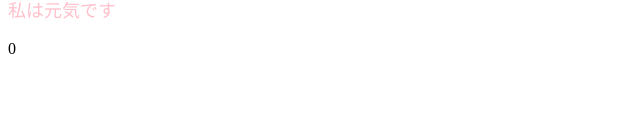
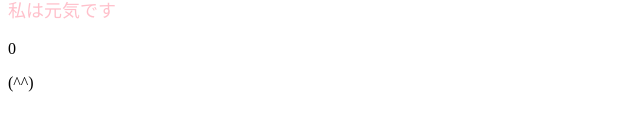
Before and after one commit to yoshida16729438/React-study-codesandbox, a React (Create React App) app: page / in a window 1280 px wide. Shown: the part 192-322 px from the top of the page, without its empty margins (0-640 px from the left). Built offline with nearby package versions, Linux system fonts and the light colour scheme.

Commit message:
Update App.jsx and colorfulMessage.jsx
useEffectによる関心の分離とexport/default exportについて

```diff
--- a/src/App.jsx
+++ b/src/App.jsx
@@ -1,4 +1,4 @@
-import React, { useState } from "react";
+import React, { useState, useEffect } from "react";
 import ColorfulMessage from "./components/colorfulMessage";
 
 const App = () => {
@@ -10,6 +10,15 @@ const App = () => {
   const [faceShowFlag, setFaceShowFlag] = useState(false);
 
   const onClickSwitchShowFlag = () => setFaceShowFlag(!faceShowFlag);
+
+  //useEffect：関心の分離　画面ロード時と第二引数の配列に設定した値が変化したときのみ実行されるように設定できる
+  useEffect(() => console.log("useEffect-Load!"), []);
+  useEffect(() => {
+    console.log("useeffect-2");
+    //faceShowFlag気にせずsetしていいように思えるが、そうすると変更がなくても再描画が走ってしまうらしく、ちゃんと防止する必要があるとのこと。
+    if (num % 3 === 0) faceShowFlag || setFaceShowFlag(true);
+    else faceShowFlag && setFaceShowFlag(false);
+  }, [num]);
 
   const contentStyle = {
     color: "blue",
```
Also changed, not shown: src/components/colorfulMessage.jsx (+9 -0 lines).
